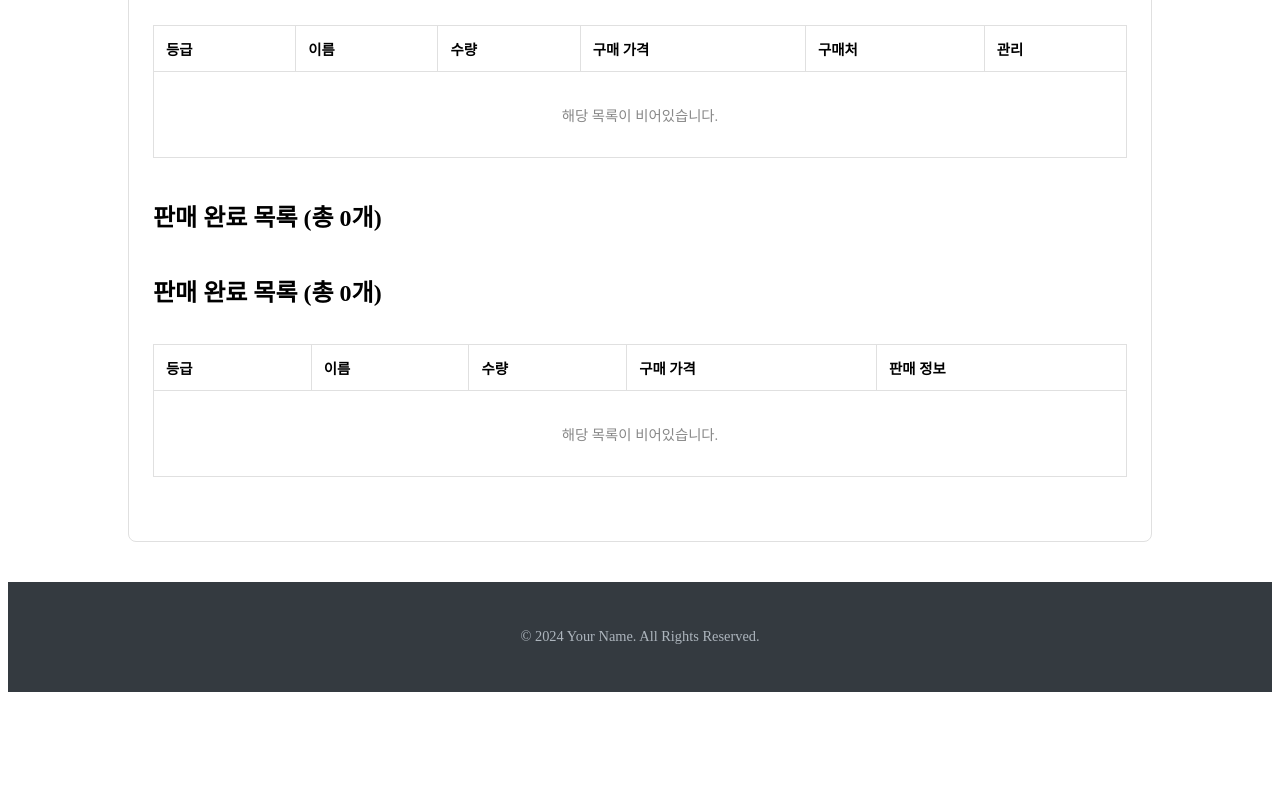
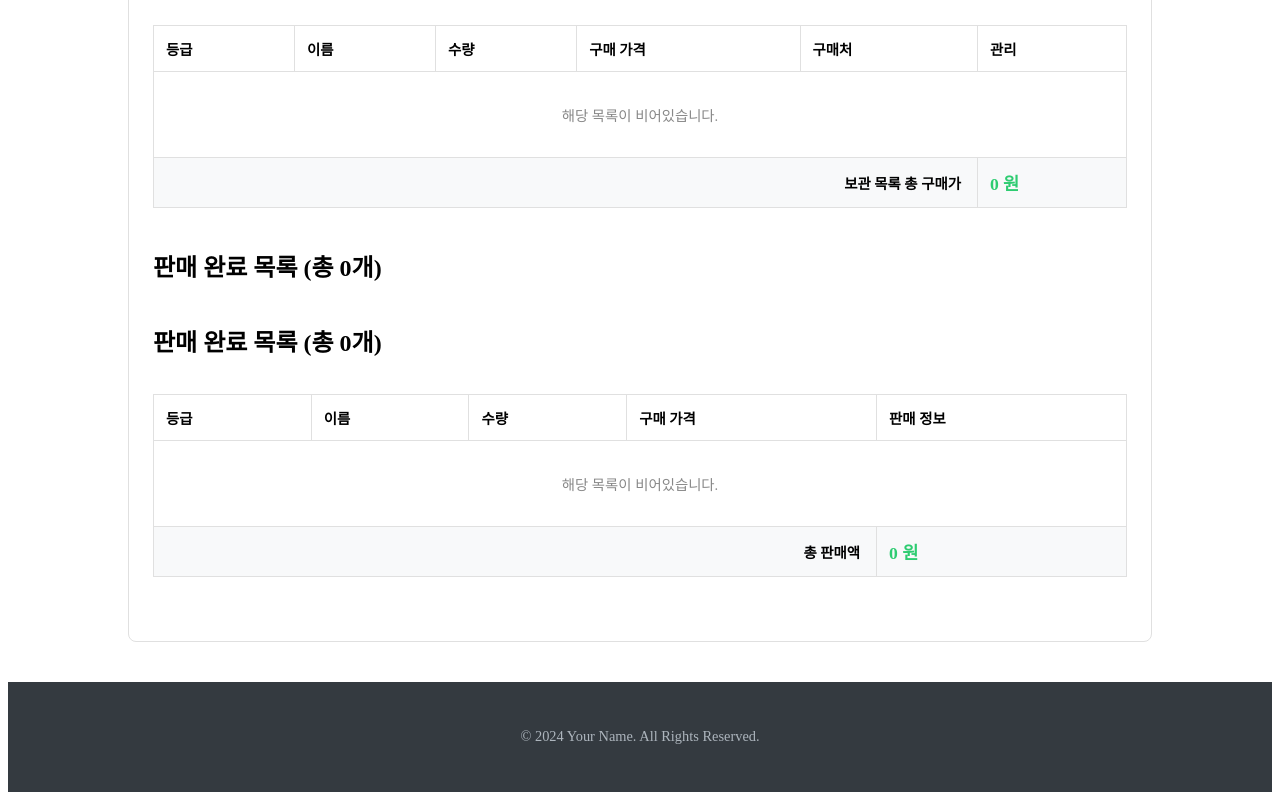
Before and after one commit to ungit003/gundam-inventory, a Vue app: page / in a window 1280 px wide. Shown: the part 2281-3081 px from the top of the page. Before the commit the page ends 2981 px from the top, so only its background shows below. Built offline with nearby package versions, Linux system fonts and the light colour scheme.

Commit message:
각 재고 목록 총합계 추가

```diff
--- a/src/components/GundamList.vue
+++ b/src/components/GundamList.vue
@@ -118,6 +118,26 @@ ${allItemsText}
           </td>
         </tr>
       </tfoot>
+
+      <tfoot v-if="listType === 'storage'">
+        <tr>
+          <!-- '보관 목록'일 때의 colspan은 5입니다. -->
+          <td colspan="5" class="summary-label">보관 목록 총 구매가</td>
+          <td class="summary-value">
+            {{ financialStore.inStorageTotalPurchaseValue.toLocaleString() }} 원
+          </td>
+        </tr>
+      </tfoot>
+
+      <tfoot v-if="listType === 'sold'">
+        <tr>
+          <!-- '판매 완료' 목록일 때의 colspan은 4입니다. -->
+          <td colspan="4" class="summary-label">총 판매액</td>
+          <td class="summary-value">
+            {{ financialStore.soldTotalSaleValue.toLocaleString() }} 원
+          </td>
+        </tr>
+      </tfoot>
     </table>
   </div>
 </template>
--- a/src/stores/financialStore.js
+++ b/src/stores/financialStore.js
@@ -1,7 +1,6 @@
 // src/stores/financialStore.js
 
 import { defineStore } from 'pinia';
-// inventoryStore의 데이터를 참조해야 하므로 가져옵니다.
 import { useInventoryStore } from './inventoryStore';
 
 // 다른 파일에서도 이 타입을 참조할 수 있도록 export 합니다.
@@ -59,6 +58,22 @@ export const useFinancialStore = defineStore('financial', {
     totalAssets(state) {
       return state.hobbyFund.balance + this.currentStockValue;
     },
+    /**
+     * [신규] '보관 목록'에 있는 모든 아이템의 '구매 가격'을 합산합니다.
+     * @returns {number} - 계산된 보관 목록 총 구매 가격
+     */
+    inStorageTotalPurchaseValue: () => {
+      const inventoryStore = useInventoryStore();
+      return inventoryStore.inStorageList.reduce((sum, item) => sum + (item.purchasePrice || 0), 0);
+    },
+    /**
+     * [신규] '판매 완료 목록'에 있는 모든 아이템의 '실제 판매 가격'을 합산합니다.
+     * @returns {number} - 계산된 판매 완료 목록 총 판매 가격
+     */
+    soldTotalSaleValue: () => {
+      const inventoryStore = useInventoryStore();
+      return inventoryStore.soldList.reduce((sum, item) => sum + (item.salePrice || 0), 0);
+    },
   },
 
   actions: {
```
